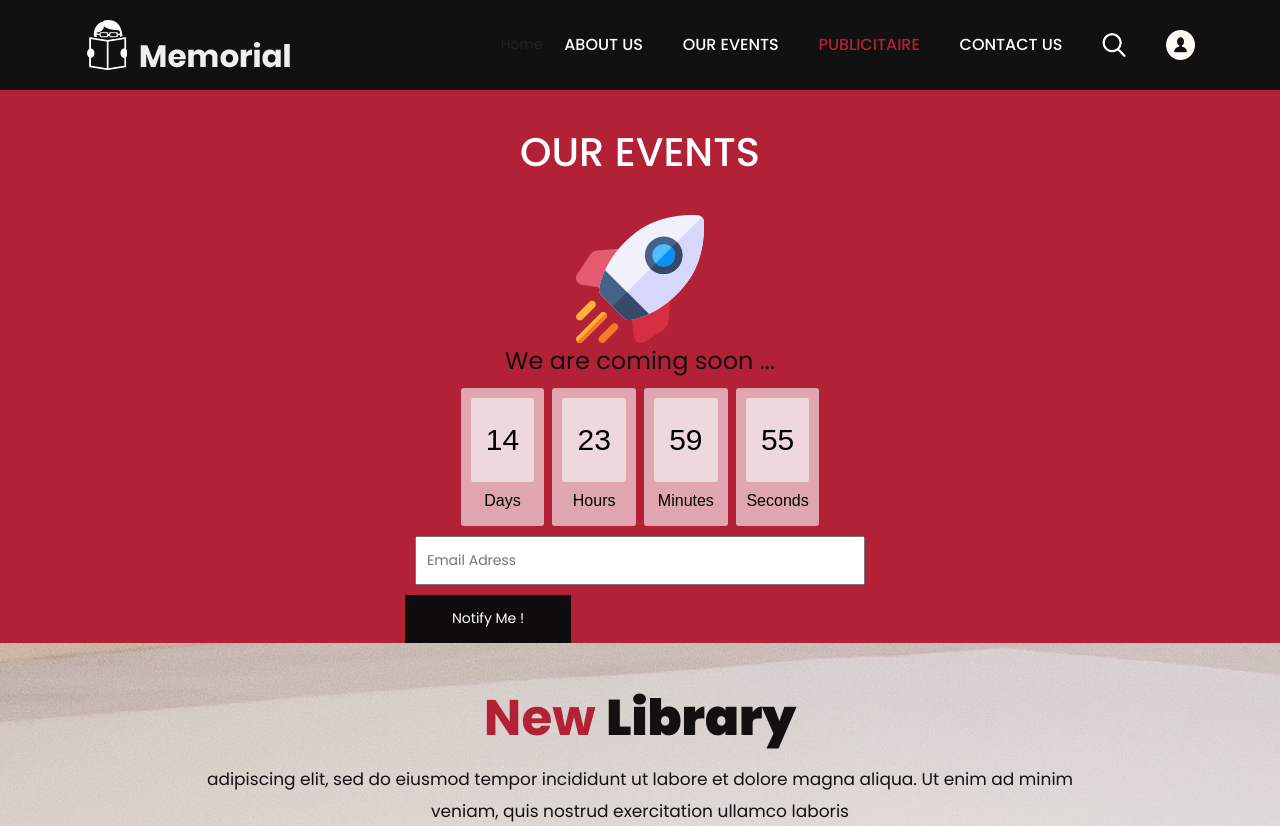
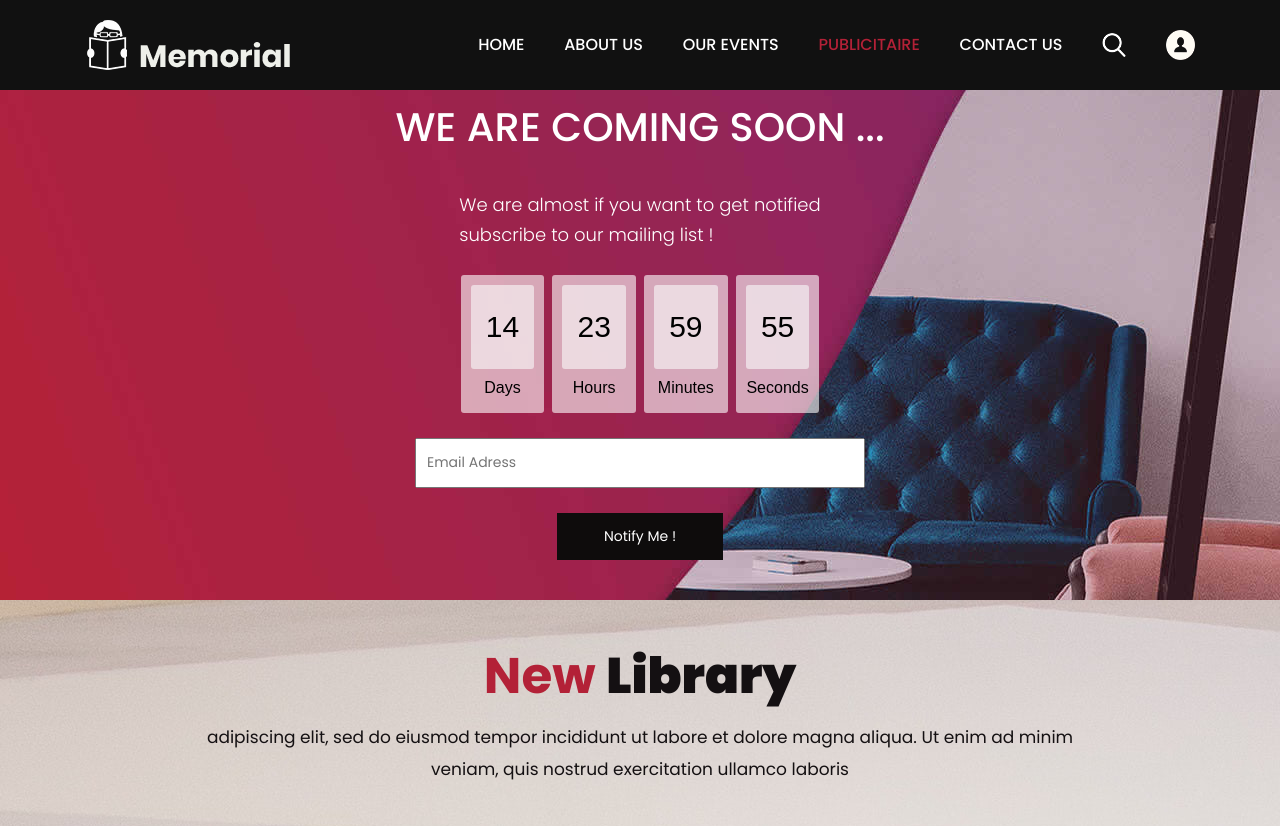
Before and after one commit to filani07/Brief-2, a plain HTML site: page memorial/publicitaire.html in a window 1280 px wide. Shown: the top 826 px of the page. Drawn offline with Linux system fonts and the light colour scheme.

Commit message:
HTML/CSS

```diff
--- a/memorial/css/style.css
+++ b/memorial/css/style.css
@@ -1788,17 +1788,15 @@ text-align: center;
 	font-size: 16px;
 }
 
-.notify-me {
-
-}
-
-.notify-me .Newsletter{
+
+
+.Newsletter{
     display: block;
     width: 450px;
     padding: 10px;
-    margin: 10px;
-}
-.notify-me .Subscribe{
+    margin: 25px;
+}
+ .Subscribe{
     padding: 10px 46px;
     border: #0e0c0c solid 1px;
     background: #0e0c0c;
@@ -1806,13 +1804,34 @@ text-align: center;
 }
 
 .my-container{
+    /* background-color: #b32137; */
+    background-image: url(../images/banner.jpg);
+    background-repeat: no-repeat;
+    height: 600px;
     display: flex;
     flex-direction: column;
     flex-wrap: wrap;
     align-items: center;
-    justify-content: space-between;
-}
-
+    justify-content: center;
+}
+
+.my-container  h2 {
+    color: #fff;
+    text-transform: uppercase;
+    font-size: 40px;
+    line-height: 45px;
+    padding: 40px 0;
+    font-weight: 500;
+    text-align: center;
+    margin-top: 25px;
+}
+.my-container p
+{
+    font-size: 18px;
+    line-height: 30px;
+    color: #fff;
+    margin-bottom: 25px;
+}
  .Pubs {
     background-image: url('../images/zimmerman.jpg');
     background-repeat: no-repeat;
--- a/memorial/publicitaire.html
+++ b/memorial/publicitaire.html
@@ -52,7 +52,7 @@
                         <div class="limit-box">
                            <nav class="main-menu">
                               <ul class="menu-area-main">
-                                 <li></li> <a href="index.html">Home</a> </li>
+                                 <li><a href="index.html">Home</a> </li>
                                  <li><a href="about.html">About us</a> </li>
                                  <li><a href="gallerie.html">Our Events</a></li>
                                  <li  class="active" ><a href="publicitaire.html">Publicitaire</a></li>
@@ -71,27 +71,15 @@
          <!-- end header inner -->
       </header>
       <!-- end header -->
-      <div class="about-bg">
-         <div class="container">
-            <div class="row">
-               <div class="col-xl-12 col-lg-12 col-md-12 col-sm-12">
-                  <div class="abouttitle">
-                     <h2>Our Events</h2>
-                  </div>
-               </div>
-            </div>
-         </div>
+
+      <!-- Pubs -->
+      <div class="my-container">
 
 
 
-      <!-- Pubs -->
 
-      <div class="container">
-
-         <div class="my-container">
-            <img src="images/shuttle.png"></a>
-            <h1>We are coming soon ...</h1>
-           <!--   <p>We are almost if you want to get notified<br> subscribe to our mailing list ! </p>-->
+               <h2>We are coming soon ...</h2>
+               <p>We are almost if you want to get notified<br> subscribe to our mailing list ! </p>
 
             <div id="clockdiv">
                <div>
@@ -112,14 +100,12 @@
                </div>
             </div>
 
-               <div class="notify-me">
-               <input class="Newsletter" placeholder="Email Adress">
-               <button class="Subscribe">Notify Me !</button>
-            </div>
 
-         </div>
+              <div> <input class="Newsletter" placeholder="Email Adress"></div>
+               <div><button class="Subscribe">Notify Me !</button></div>
+
+
       </div>
-   </div>
       <!-- end Pubs -->
 
       <!--Publicitaire -->
```
Also changed, not shown: memorial/contact.html (+1 -1 lines), memorial/gallerie.html (+1 -1 lines).
